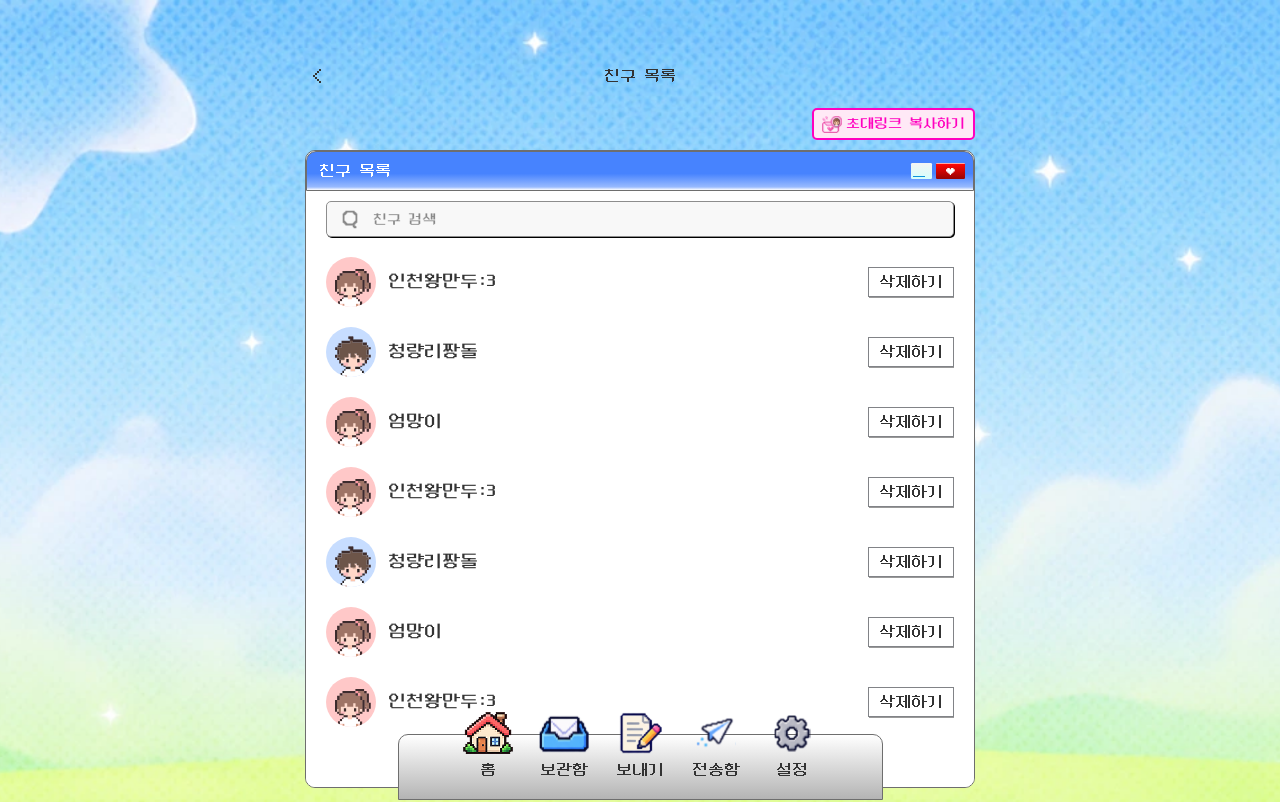
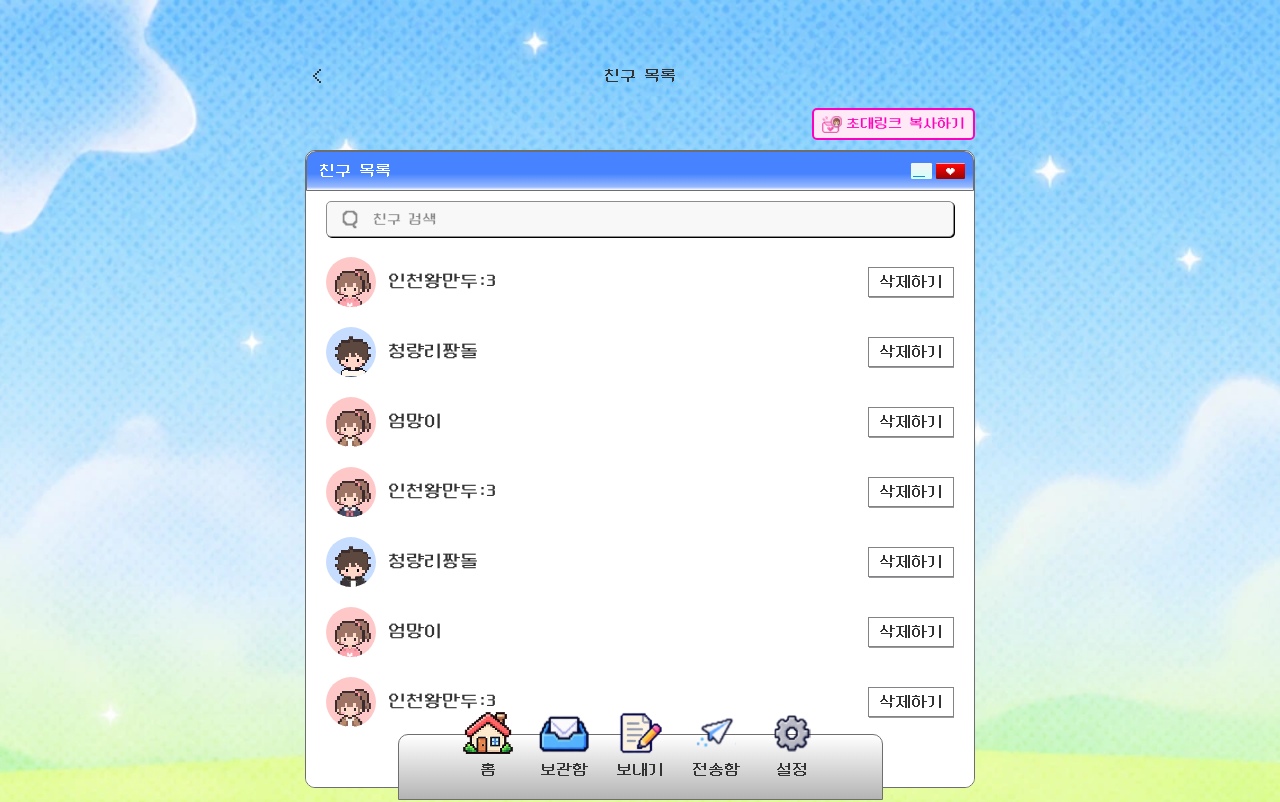
Before and after one commit to subin-uiux/pock, a React (Vite) app: page /Friend_list in a window 1280 px wide. Shown: the top 802 px of the page. Built offline with nearby package versions, Linux system fonts and the light colour scheme.

Commit message:
수수수정

```diff
--- a/src/data/friend-data.ts
+++ b/src/data/friend-data.ts
@@ -11,7 +11,7 @@ export const friendItems: PockUser[] = [
     profileImage: "/assets/images/setting/girl.svg",
     gender: "female",
     character: "girl",
-    outfit: "girl-school",
+    outfit: "girl-skirt",
     background: "pink",
   },
   {
@@ -20,7 +20,7 @@ export const friendItems: PockUser[] = [
     profileImage: "/assets/images/setting/boy.svg",
     gender: "male",
     character: "boy",
-    outfit: "boy-hood",
+    outfit: "boy-knit",
     background: "blue",
   },
   {
@@ -38,7 +38,7 @@ export const friendItems: PockUser[] = [
     profileImage: "/assets/images/setting/girl.svg",
     gender: "female",
     character: "girl",
-    outfit: "girl-skirt",
+    outfit: "girl-school",
     background: "red",
   },
   {
@@ -56,7 +56,7 @@ export const friendItems: PockUser[] = [
     profileImage: "/assets/images/setting/girl.svg",
     gender: "female",
     character: "girl",
-    outfit: "girl-school",
+    outfit: "girl-skirt",
     background: "yellow",
   },
   {
--- a/src/pages/Friend_listPage.tsx
+++ b/src/pages/Friend_listPage.tsx
@@ -5,6 +5,10 @@ import { FriendProfilePopup } from "@/components/FriendProfilePopup";
 import { Popup } from "@/components/Popup";
 import { SearchInput } from "@/components/SearchInput";
 import { friendItems } from "@/data/friend-data";
+import {
+  CHARACTER_BASE,
+  getOutfitById,
+} from "@/lib/profile-setup";
 import type { PockUser } from "@/types";
 
 /** 임시값 — 초대 링크 */
@@ -21,7 +25,6 @@ export function Friend_listPage() {
   const [query, setQuery] = useState("");
   const [profileFriend, setProfileFriend] = useState<PockUser | null>(null);
   const [deleteTarget, setDeleteTarget] = useState<PockUser | null>(null);
-  const [inviteOpen, setInviteOpen] = useState(false);
   const [toastOpen, setToastOpen] = useState(false);
 
   useEffect(() => {
@@ -59,9 +62,7 @@ export function Friend_listPage() {
     );
   };
 
-  const closeInvitePopup = () => setInviteOpen(false);
-
-  const confirmInviteCopy = async () => {
+  const copyInviteLink = async () => {
     try {
       await navigator.clipboard.writeText(INVITE_LINK);
     } catch {
@@ -94,7 +95,7 @@ export function Friend_listPage() {
         <button
           type="button"
           className="friend-list-page__invite"
-          onClick={() => setInviteOpen(true)}
+          onClick={copyInviteLink}
         >
           <img
             className="friend-list-page__invite-icon"
@@ -151,6 +152,10 @@ export function Friend_listPage() {
                 gender === "male"
                   ? "friend-list-page__avatar friend-list-page__avatar--male"
                   : "friend-list-page__avatar friend-list-page__avatar--female";
+              const wear =
+                friend.character && friend.outfit
+                  ? getOutfitById(friend.character, friend.outfit)
+                  : null;
 
               return (
                 <li key={friend.id} className="friend-list-page__item">
@@ -160,7 +165,30 @@ export function Friend_listPage() {
                     onClick={() => setProfileFriend(friend)}
                   >
                     <span className={avatarClass} aria-hidden="true">
-                      {friend.profileImage ? (
+                      {friend.character ? (
+                        <span className="friend-list-page__avatar-figure">
+                          <img
+                            className="friend-list-page__avatar-base"
+                            src={CHARACTER_BASE.src[friend.character]}
+                            alt=""
+                            width={CHARACTER_BASE.width}
+                            height={CHARACTER_BASE.height}
+                          />
+                          {wear ? (
+                            <img
+                              className={
+                                wear.fullFrame
+                                  ? "friend-list-page__avatar-wear friend-list-page__avatar-wear--full"
+                                  : "friend-list-page__avatar-wear"
+                              }
+                              src={wear.src}
+                              alt=""
+                              width={wear.width}
+                              height={wear.height}
+                            />
+                          ) : null}
+                        </span>
+                      ) : friend.profileImage ? (
                         <img
                           className="friend-list-page__avatar-img"
                           src={friend.profileImage}
@@ -226,19 +254,6 @@ export function Friend_listPage() {
         onConfirm={confirmDelete}
       />
 
-      <Popup
-        open={inviteOpen}
-        variant="share"
-        iconSrc="/assets/images/Friend_list-icon.svg"
-        iconSize={40}
-        message="내 POCK에 놀러와!" /* 임시값 — 시안 카피 미확정 */
-        cancelLabel="링크 복사"
-        confirmLabel="닫기"
-        onCancel={confirmInviteCopy}
-        onClose={closeInvitePopup}
-        onConfirm={closeInvitePopup}
-      />
-
       {toastOpen ? (
         <div className="friend-list-toast" role="status" aria-live="polite">
           <span className="friend-list-toast__icon" aria-hidden="true" />
--- a/src/styles/pages/friend-list.css
+++ b/src/styles/pages/friend-list.css
@@ -239,7 +239,8 @@
   background-color: var(--color-rainbow-blue-light); /* rainbow/blue/light */
 }
 
-.friend-list-page__avatar-img {
+.friend-list-page__avatar-img,
+.friend-list-page__avatar-figure {
   display: block;
   box-sizing: border-box;
   width: 100%;
@@ -249,6 +250,43 @@
   transform: translate(0.1171875rem, 0.390625rem) scale(0.72); /* 설정 3/10 × (50/80) */
   transform-origin: top center;
   image-rendering: pixelated;
+}
+
+.friend-list-page__avatar-figure {
+  position: relative;
+}
+
+.friend-list-page__avatar-base {
+  display: block;
+  width: 100%;
+  height: auto;
+  image-rendering: pixelated;
+  image-rendering: crisp-edges;
+}
+
+.friend-list-page__avatar-wear {
+  position: absolute;
+  left: 50%;
+  top: 48.3%;
+  z-index: 1;
+  display: block;
+  width: auto;
+  height: auto;
+  transform: translateX(-50%);
+  pointer-events: none;
+  image-rendering: pixelated;
+  image-rendering: crisp-edges;
+}
+
+.friend-list-page__avatar-wear--full {
+  inset: 0;
+  left: 0;
+  top: 0;
+  width: 100%;
+  height: 100%;
+  transform: none;
+  object-fit: contain;
+  object-position: center top;
 }
 
 .friend-list-page__name {
```
Also changed, not shown: public/assets/images/outfit/boy-jacket.svg, public/assets/images/selection-box__jacket.svg.
